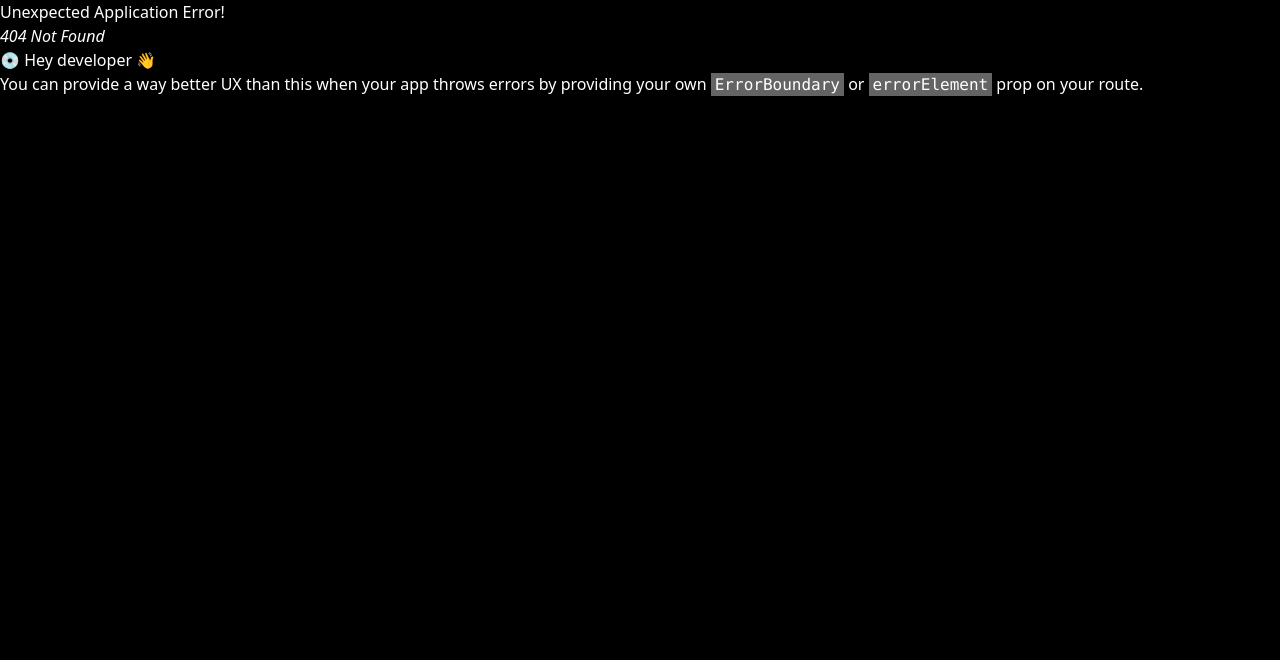
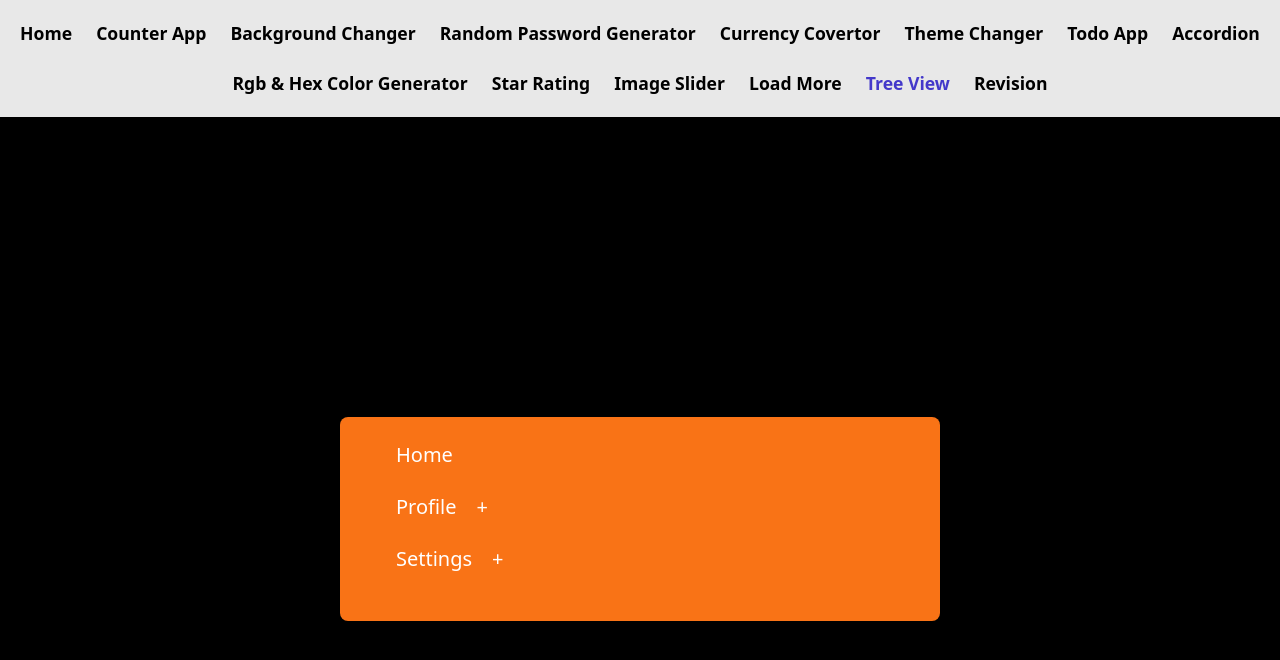
Before and after one commit to taahir-khhan/React-Practice-Projects, a React (Vite) app: page /tree-view in a window 1280 px wide. Before the commit this address had no page. Shown: the top 660 px of the page. Built offline with nearby package versions, Linux system fonts and the light colour scheme.

Commit message:
Add Tree view Component

```diff
--- a/src/App.jsx
+++ b/src/App.jsx
@@ -8,6 +8,7 @@ import {
 } from "react-router-dom";
 
 import "./App.css";
+import menus from "./components/12-Tree-View/data.js";
 import {
   Accordion,
   BackgroundChanger,
@@ -22,6 +23,7 @@ import {
   StarRating,
   ThemeChanger,
   Todo,
+  TreeView,
 } from "./components/index.js";
 import "./index.css";
 import Layout from "./Layout.jsx";
@@ -51,6 +53,7 @@ const router = createBrowserRouter(
         }
       />
       <Route path="load-more" element={<LoadMore />} />
+      <Route path="tree-view" element={<TreeView menus={menus} />} />
       <Route path="revision" element={<Revision />} />
     </Route>
   )
--- /dev/null
+++ b/src/components/12-Tree-View/MenuItem.jsx
@@ -0,0 +1,38 @@
+import React, { useState } from "react";
+import MenuList from "./MenuList";
+
+function MenuItem({ item }) {
+  const [displayCurrentChildren, setDisplayCurrentChildren] = useState({});
+
+  const handleToggle = (currentLabel) => {
+    setDisplayCurrentChildren({
+      ...displayCurrentChildren,
+      [currentLabel]: !displayCurrentChildren[currentLabel],
+    });
+  };
+
+  return (
+    <li className="ml-8 mb-4">
+      <div className="flex gap-5 mb-4">
+        <p className="mb-2">{item.label}</p>
+        {item && item.children && item.children.length ? (
+          <span
+            className="cursor-pointer"
+            onClick={() => handleToggle(item.label)}
+          >
+            {displayCurrentChildren[item.label] ? "-" : "+"}
+          </span>
+        ) : null}
+      </div>
+
+      {item &&
+      item.children &&
+      item.children.length > 0 &&
+      displayCurrentChildren[item.label] ? (
+        <MenuList list={item.children} />
+      ) : null}
+    </li>
+  );
+}
+
+export default MenuItem;
--- /dev/null
+++ b/src/components/12-Tree-View/MenuList.jsx
@@ -0,0 +1,14 @@
+import React from "react";
+import MenuItem from "./MenuItem";
+
+function MenuList({ list = [] }) {
+  return (
+    <ul>
+      {list && list.length
+        ? list.map((listItem) => <MenuItem item={listItem} />)
+        : null}
+    </ul>
+  );
+}
+
+export default MenuList;
--- /dev/null
+++ b/src/components/12-Tree-View/TreeView.jsx
@@ -0,0 +1,14 @@
+import React from "react";
+import MenuList from "./MenuList";
+
+function TreeView({ menus = [] }) {
+  return (
+    <div className="w-full h-screen flex items-center justify-center">
+      <div className=" bg-orange-500 w-[600px] h-auto text-white text-xl font-medium p-6 rounded-lg box-border">
+        <MenuList list={menus} />
+      </div>
+    </div>
+  );
+}
+
+export default TreeView;
--- /dev/null
+++ b/src/components/12-Tree-View/data.js
@@ -0,0 +1,60 @@
+export const menus = [
+  {
+    label: "Home",
+    to: "/",
+  },
+  {
+    label: "Profile",
+    to: "/profile",
+    children: [
+      {
+        label: "Details",
+        to: "details",
+        children: [
+          {
+            label: "Location",
+            to: "location",
+            children: [
+              {
+                label: "City",
+                to: "city",
+              },
+            ],
+          },
+        ],
+      },
+    ],
+  },
+  {
+    label: "Settings",
+    to: "/settings",
+    children: [
+      {
+        label: "Account",
+        to: "account",
+      },
+      {
+        label: "Security",
+        to: "security",
+        children: [
+          {
+            label: "Login",
+            to: "login",
+          },
+          {
+            label: "Register",
+            to: "register",
+            children: [
+              {
+                label: "Random data",
+                to: "",
+              },
+            ],
+          },
+        ],
+      },
+    ],
+  },
+];
+
+export default menus;
--- a/src/components/Header/Header.jsx
+++ b/src/components/Header/Header.jsx
@@ -140,6 +140,17 @@ export default function Header() {
 
           <li>
             <NavLink
+              to="/tree-view"
+              className={({ isActive }) =>
+                ` ${isActive ? "text-indigo-700" : "text-black"} nav__item`
+              }
+            >
+              Tree View
+            </NavLink>
+          </li>
+
+          <li>
+            <NavLink
               to="/revision"
               className={({ isActive }) =>
                 ` ${isActive ? "text-indigo-700" : "text-black"} nav__item`
--- a/src/components/index.js
+++ b/src/components/index.js
@@ -10,6 +10,7 @@ import RandomColor from "./08-RandomColor/RandomColor";
 import StarRating from "./09-StarRating/StarRating";
 import ImageSlider from "./10-ImageSlider/ImageSlider";
 import LoadMore from "./11-LoadMore/LoadMore";
+import TreeView from "./12-Tree-View/TreeView";
 import Header from "./Header/Header";
 import Home from "./Home/Home";
 import Revision from "./Z-Revision/Revision";
@@ -30,4 +31,5 @@ export {
   StarRating,
   ThemeChanger,
   Todo,
+  TreeView,
 };
```
